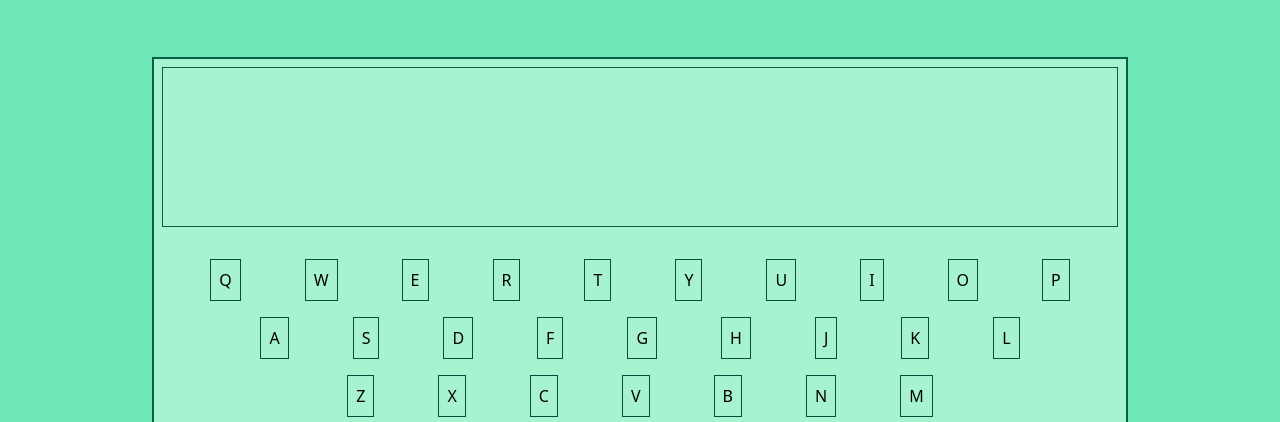
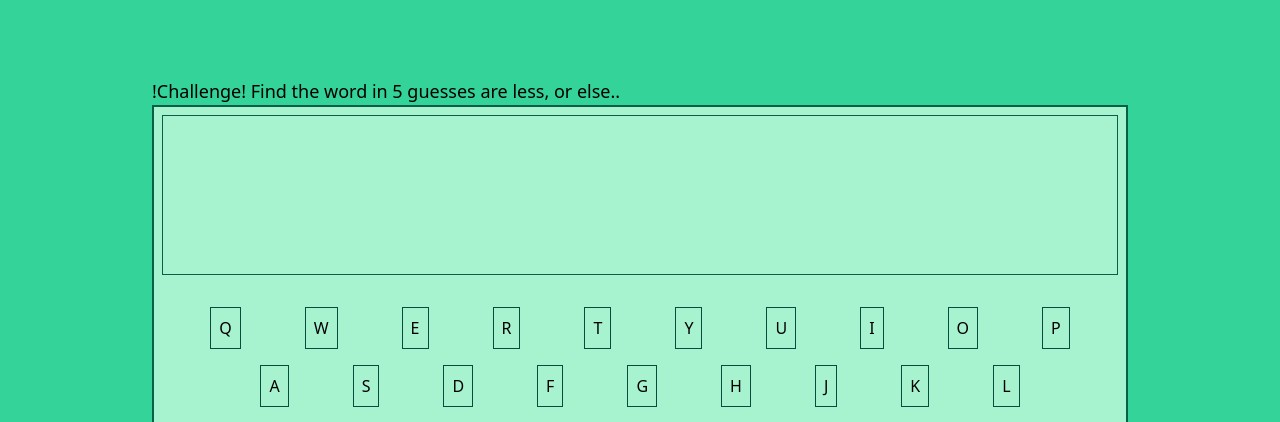
Before and after one commit to IanTaiAhn/hangman_js, a website: page index.html in a window 1280 px wide. Shown: the part 71-493 px from the top of the page. Drawn offline with Linux system fonts and the light colour scheme.

Commit message:
Making the user experience better!

```diff
--- a/index.html
+++ b/index.html
@@ -7,24 +7,17 @@
     <title>JS Hangman</title>
     <link rel="stylesheet" href="dist/output.css">
 </head>
-<body class="bg-emerald-300">
+<body class="bg-emerald-400">
     <!-- Hangman JS -->
-    <section class="bg-emerald-900 h-12 mb-20">
-        <div class="container relative mx-auto">
-            <h1 class="text-white text-3xl">Hangman JS</h1>
-            <p class="border-b-2 invisible border-emerald-400">Border?</p>
-        </div>
+    <section class="bg-emerald-900 lg:mb-20 md:mb-12 sm:mb-6">
+            <h1 class="text-white container mx-auto text-3xl p-4">Hangman JS</h1>
     </section>
 
-
+    <div class="container mx-auto text-lg sm:text-left text-center">!Challenge! Find the word in 5 guesses are less, or else..</div>
     <!-- Where the game will be created. -->
-    <section class="container relative mx-auto border-2 border-emerald-800 bg-emerald-200" id="main">
-        <!-- <div class="" id="word">
-            <p class="border-2 border-sky-600" onclick="addElement('p', 'will this work?', 'word')">Click me to add divs</p>
-        </div> -->
-
+    <section class="container mx-auto border-2 border-emerald-800 bg-emerald-200" id="main">
         <!-- I'm using this as a way to separate my keyboard from the guessed letters.-->
-        <div class="border border-emerald-800  h-40 p-2 m-2">
+        <div class="border border-emerald-800 sm:h-40 h-36 p-2 m-2">
             <!-- parent div for guess word letters -->
             <div class="flex flex-row justify-evenly translate-y-3/4" id="correctGuess">
                 <!-- child divs that will create the guess word. -->
@@ -36,94 +29,42 @@
         <!-- Parent div for first keyboard row -->
         <div class="flex flex-row justify-center xl:space-x-24 lg:space-x-16 md:space-x-12 m-4" id="firstRow">
             <!-- child items for keyboard chars -->
-            <div class="border border-emerald-900 cursor-pointer">
-                <p class="p-2">Q</p>
-            </div>
-            <div class="border border-emerald-900 cursor-pointer">
-                <p class="p-2">W</p>
-            </div>
-            <div class="border border-emerald-900 cursor-pointer">
-                <p class="p-2">E</p>
-            </div>
-            <div class="border border-emerald-900 cursor-pointer">
-                <p class="p-2">R</p>
-            </div>
-            <div class="border border-emerald-900 cursor-pointer">
-                <p class="p-2">T</p>
-            </div>
-            <div class="border border-emerald-900 cursor-pointer">
-                <p class="p-2">Y</p>
-            </div>
-            <div class="border border-emerald-900 cursor-pointer">
-                <p class="p-2">U</p>
-            </div>
-            <div class="border border-emerald-900 cursor-pointer">
-                <p class="p-2">I</p>
-            </div>
-            <div class="border border-emerald-900 cursor-pointer">
-                <p class="p-2">O</p>
-            </div>
-            <div class="border border-emerald-900 cursor-pointer">
-                <p class="p-2">P</p>
-            </div>
+            <p class="border border-emerald-900 cursor-pointer p-2 md:hover:scale-125 hover:bg-emerald-400">Q</p>
+            <p class="border border-emerald-900 cursor-pointer p-2 md:hover:scale-125 hover:bg-emerald-400">W</p>
+            <p class="border border-emerald-900 cursor-pointer p-2 md:hover:scale-125 hover:bg-emerald-400">E</p>
+            <p class="border border-emerald-900 cursor-pointer p-2 md:hover:scale-125 hover:bg-emerald-400">R</p>
+            <p class="border border-emerald-900 cursor-pointer p-2 md:hover:scale-125 hover:bg-emerald-400">T</p>
+            <p class="border border-emerald-900 cursor-pointer p-2 md:hover:scale-125 hover:bg-emerald-400">Y</p>
+            <p class="border border-emerald-900 cursor-pointer p-2 md:hover:scale-125 hover:bg-emerald-400">U</p>
+            <p class="border border-emerald-900 cursor-pointer p-2 md:hover:scale-125 hover:bg-emerald-400">I</p>
+            <p class="border border-emerald-900 cursor-pointer p-2 md:hover:scale-125 hover:bg-emerald-400">O</p>
+            <p class="border border-emerald-900 cursor-pointer p-2 md:hover:scale-125 hover:bg-emerald-400">P</p>
         </div>
 
         <!-- Parent div for second keyboard row -->
         <div class="flex flex-row justify-center xl:space-x-24 lg:space-x-16 md:space-x-12 m-4" id="secondRow">
             <!-- child items for keyboard chars -->
-            <div class="border border-emerald-900 cursor-pointer">
-                <p class="p-2">A</p>
-            </div>
-            <div class="border border-emerald-900 cursor-pointer">
-                <p class="p-2">S</p>
-            </div>
-            <div class="border border-emerald-900 cursor-pointer">
-                <p class="p-2">D</p>
-            </div>
-            <div class="border border-emerald-900 cursor-pointer">
-                <p class="p-2">F</p>
-            </div>
-            <div class="border border-emerald-900 cursor-pointer">
-                <p class="p-2">G</p>
-            </div>
-            <div class="border border-emerald-900 cursor-pointer">
-                <p class="p-2">H</p>
-            </div>
-            <div class="border border-emerald-900 cursor-pointer">
-                <p class="p-2">J</p>
-            </div>
-            <div class="border border-emerald-900 cursor-pointer">
-                <p class="p-2">K</p>
-            </div>
-            <div class="border border-emerald-900 cursor-pointer">
-                <p class="p-2">L</p>
-            </div>
+            <p class="border border-emerald-900 cursor-pointer p-2 md:hover:scale-125 hover:bg-emerald-400">A</p>
+            <p class="border border-emerald-900 cursor-pointer p-2 md:hover:scale-125 hover:bg-emerald-400">S</p>
+            <p class="border border-emerald-900 cursor-pointer p-2 md:hover:scale-125 hover:bg-emerald-400">D</p>
+            <p class="border border-emerald-900 cursor-pointer p-2 md:hover:scale-125 hover:bg-emerald-400">F</p>
+            <p class="border border-emerald-900 cursor-pointer p-2 md:hover:scale-125 hover:bg-emerald-400">G</p>
+            <p class="border border-emerald-900 cursor-pointer p-2 md:hover:scale-125 hover:bg-emerald-400">H</p>
+            <p class="border border-emerald-900 cursor-pointer p-2 md:hover:scale-125 hover:bg-emerald-400">J</p>
+            <p class="border border-emerald-900 cursor-pointer p-2 md:hover:scale-125 hover:bg-emerald-400">K</p>
+            <p class="border border-emerald-900 cursor-pointer p-2 md:hover:scale-125 hover:bg-emerald-400">L</p>
         </div>
 
         <!-- Parent div for third keyboard row -->
         <div class="flex flex-row justify-center xl:space-x-24 lg:space-x-16 md:space-x-12 m-4" id="thirdRow">
             <!-- child items for keyboard chars -->
-            <div class="border border-emerald-900 cursor-pointer">
-                <p class="p-2">Z</p>
-            </div>
-            <div class="border border-emerald-900 cursor-pointer">
-                <p class="p-2">X</p>
-            </div>
-            <div class="border border-emerald-900 cursor-pointer">
-                <p class="p-2">C</p>
-            </div>
-            <div class="border border-emerald-900 cursor-pointer">
-                <p class="p-2">V</p>
-            </div>
-            <div class="border border-emerald-900 cursor-pointer">
-                <p class="p-2">B</p>
-            </div>
-            <div class="border border-emerald-900 cursor-pointer">
-                <p class="p-2">N</p>
-            </div>
-            <div class="border border-emerald-900 cursor-pointer">
-                <p class="p-2">M</p>
-            </div>
+            <p class="border border-emerald-900 cursor-pointer p-2 md:hover:scale-125 hover:bg-emerald-400">Z</p>
+            <p class="border border-emerald-900 cursor-pointer p-2 md:hover:scale-125 hover:bg-emerald-400">X</p>
+            <p class="border border-emerald-900 cursor-pointer p-2 md:hover:scale-125 hover:bg-emerald-400">C</p>
+            <p class="border border-emerald-900 cursor-pointer p-2 md:hover:scale-125 hover:bg-emerald-400">V</p>
+            <p class="border border-emerald-900 cursor-pointer p-2 md:hover:scale-125 hover:bg-emerald-400">B</p>
+            <p class="border border-emerald-900 cursor-pointer p-2 md:hover:scale-125 hover:bg-emerald-400">N</p>
+            <p class="border border-emerald-900 cursor-pointer p-2 md:hover:scale-125 hover:bg-emerald-400">M</p>
         </div>
     </div>
 
@@ -132,7 +73,6 @@
             <h1 class="text-4xl">Strikes:</h1>
             <!-- Function will update number. -->
             <p class="text-2xl self-end ml-2" id="strikes">0</p>
-
         </div>
     </section>
 
--- a/js/app.js
+++ b/js/app.js
@@ -1,7 +1,7 @@
 // All i have to do is change this word, and it will change veryting dynamically! Haha.
 // I thought about the solution while driving this morning, so this is very dope.
 let wordToGuess = "APPLES";
-let strikes = 0;
+let strikes = 1;
 
 function updateStrikes()    {
     let el = document.getElementById("strikes");
@@ -38,6 +38,9 @@ document.getElementById('firstRow').addEventListener('click', (e) => {
     if (wordToGuess.includes(guessedChar))  {
         e.target.style.backgroundColor = 'green';
         e.target.style.pointerEvents = 'none';
+        e.target.style.pointerEvents = 'none';
+
+        console.log(e);
         // Checks which char matches our word, and targets the correct answer.
         for (let i = 0; i < childrenArr.length; i++)    {
             if (childrenArr[i].textContent === guessedChar)   {
@@ -51,7 +54,7 @@ document.getElementById('firstRow').addEventListener('click', (e) => {
         console.log("wrong target");
     }
        else    {
-        e.target.style.backgroundColor = 'red';
+        e.target.style.backgroundColor = 'darkred';
         e.target.style.pointerEvents = 'none';
         updateStrikes();
         console.log("false");
@@ -79,7 +82,7 @@ document.getElementById('secondRow').addEventListener('click', (e) => {
         console.log("wrong target");
     }
        else    {
-        e.target.style.backgroundColor = 'red';
+        e.target.style.backgroundColor = 'darkred';
         e.target.style.pointerEvents = 'none';
         updateStrikes();
 
@@ -108,7 +111,7 @@ document.getElementById('thirdRow').addEventListener('click', (e) => {
         console.log("wrong target");
     }
        else    {
-        e.target.style.backgroundColor = 'red';
+        e.target.style.backgroundColor = 'darkred';
         e.target.style.pointerEvents = 'none';
         updateStrikes();
         console.log("false");
```
Also changed, not shown: dist/output.css.
